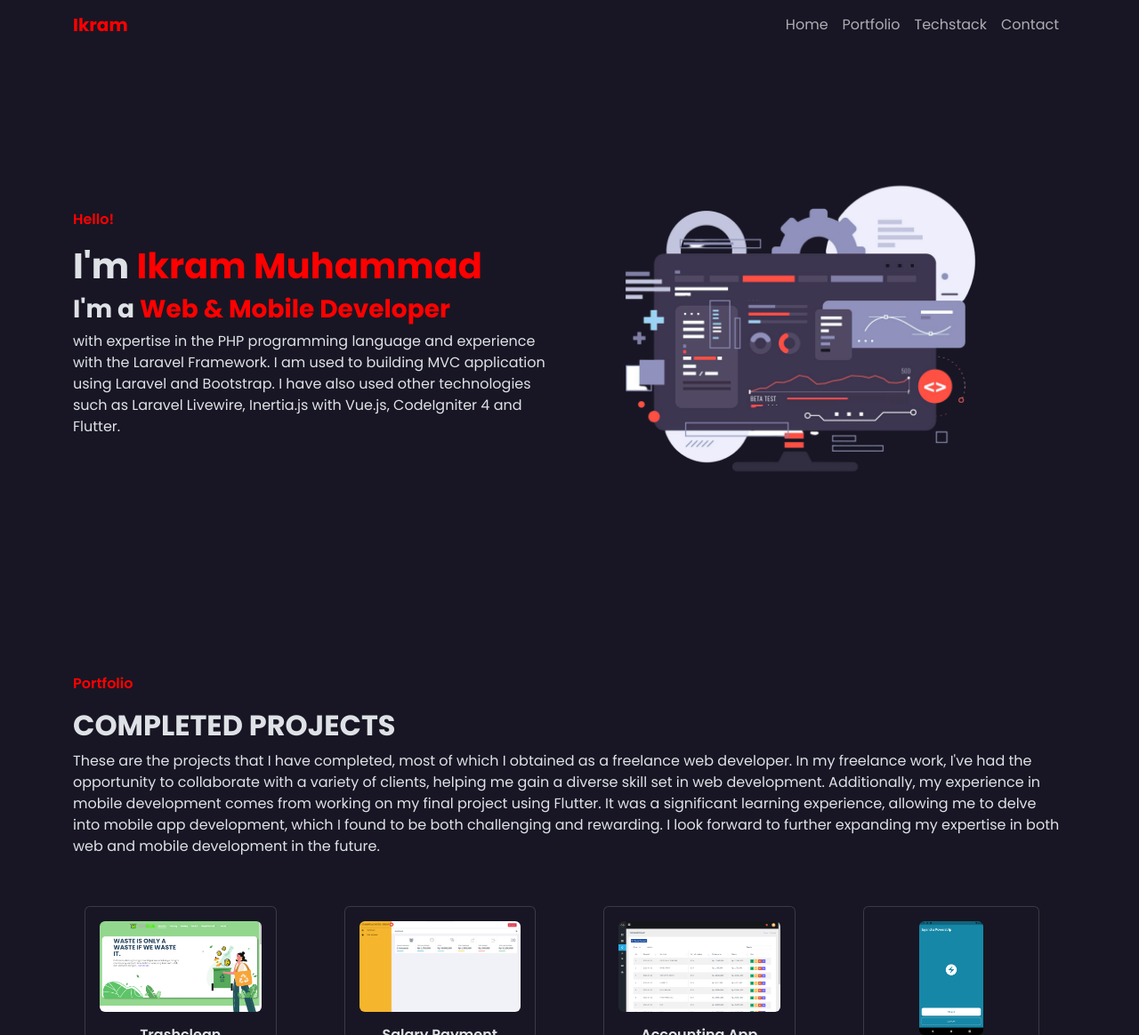
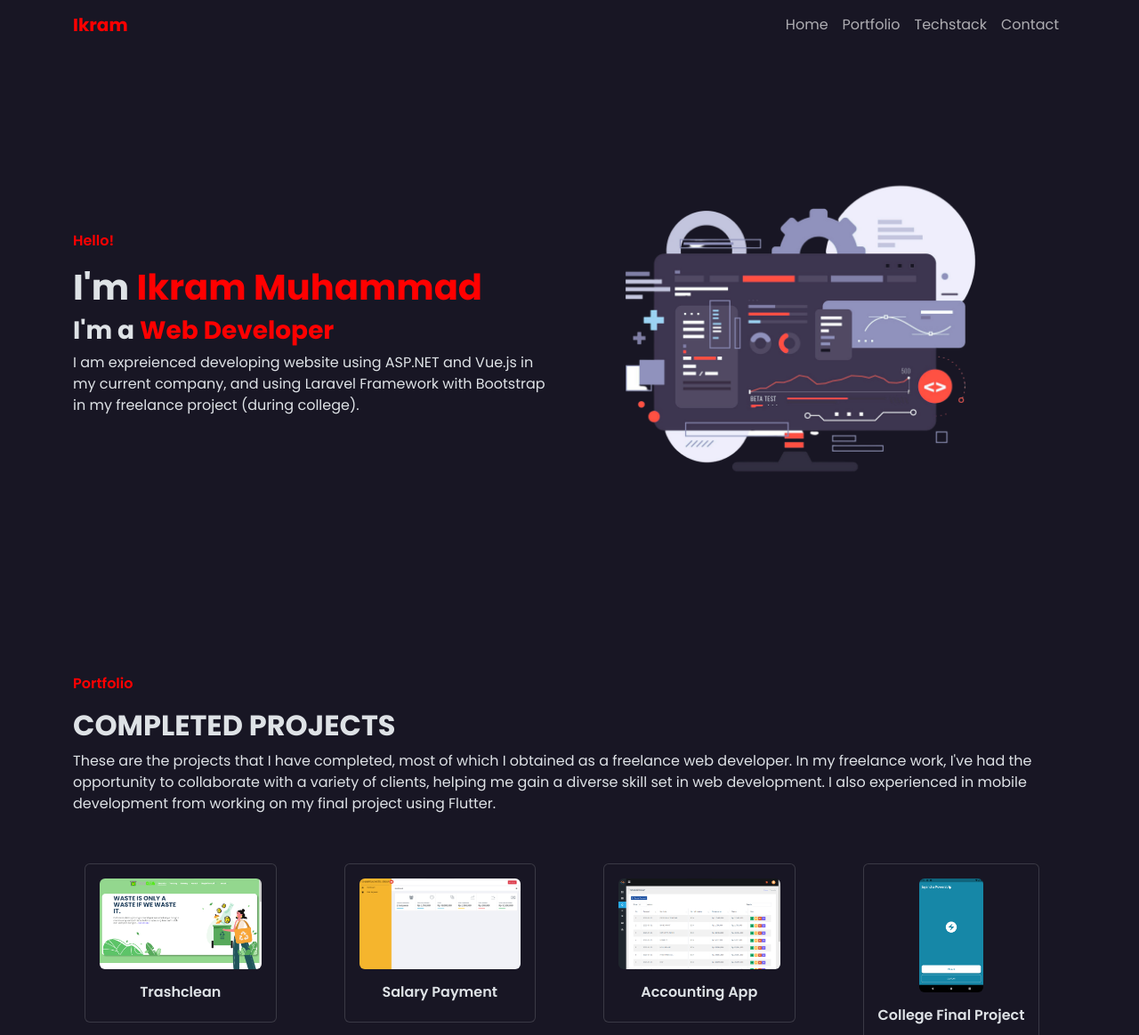
Before and after one commit to ikramattamimi/portfolio-bootstrap5, a plain HTML site: page index.html in a window 1280 px wide. Shown: the top 1164 px of the page at 89% size. Drawn offline with nearby package versions, Linux system fonts and the light colour scheme.

Commit message:
Update index.html

```diff
--- a/index.html
+++ b/index.html
@@ -59,14 +59,12 @@
                         I'm <span class="text-red">Ikram Muhammad</span>
                     </h2>
                     <h3 class="fw-bold">
-                        I'm a <span class="text-red">Web & Mobile Developer</span>
+                        I'm a <span class="text-red">Web Developer</span>
                     </h3>
 
                     <p>
-                        with expertise in the PHP programming language and experience
-                        with the Laravel Framework. I am used to building MVC application using
-                        Laravel and Bootstrap. I have also used other technologies such as
-                        Laravel Livewire, Inertia.js with Vue.js, CodeIgniter 4 and Flutter.
+                        I am expreienced developing website using ASP.NET and Vue.js in my current company,
+                        and using Laravel Framework with Bootstrap in my freelance project (during college).
                     </p>
 
                 </div>
@@ -87,11 +85,8 @@
                 These are the projects that I have completed, most of which I obtained as a
                 freelance web developer. In my freelance work, I've had the opportunity to
                 collaborate with a variety of clients, helping me gain a diverse skill set in web
-                development. Additionally, my experience in mobile development comes from working on
-                my final project using Flutter. It was a significant learning experience, allowing
-                me to delve into mobile app development, which I found to be both challenging and
-                rewarding. I look forward to further expanding my expertise in both web and mobile
-                development in the future.
+                development. I also experienced in mobile development from working on
+                my final project using Flutter.
             </p>
 
             <div class="swiper portfolio-swiper">
```
